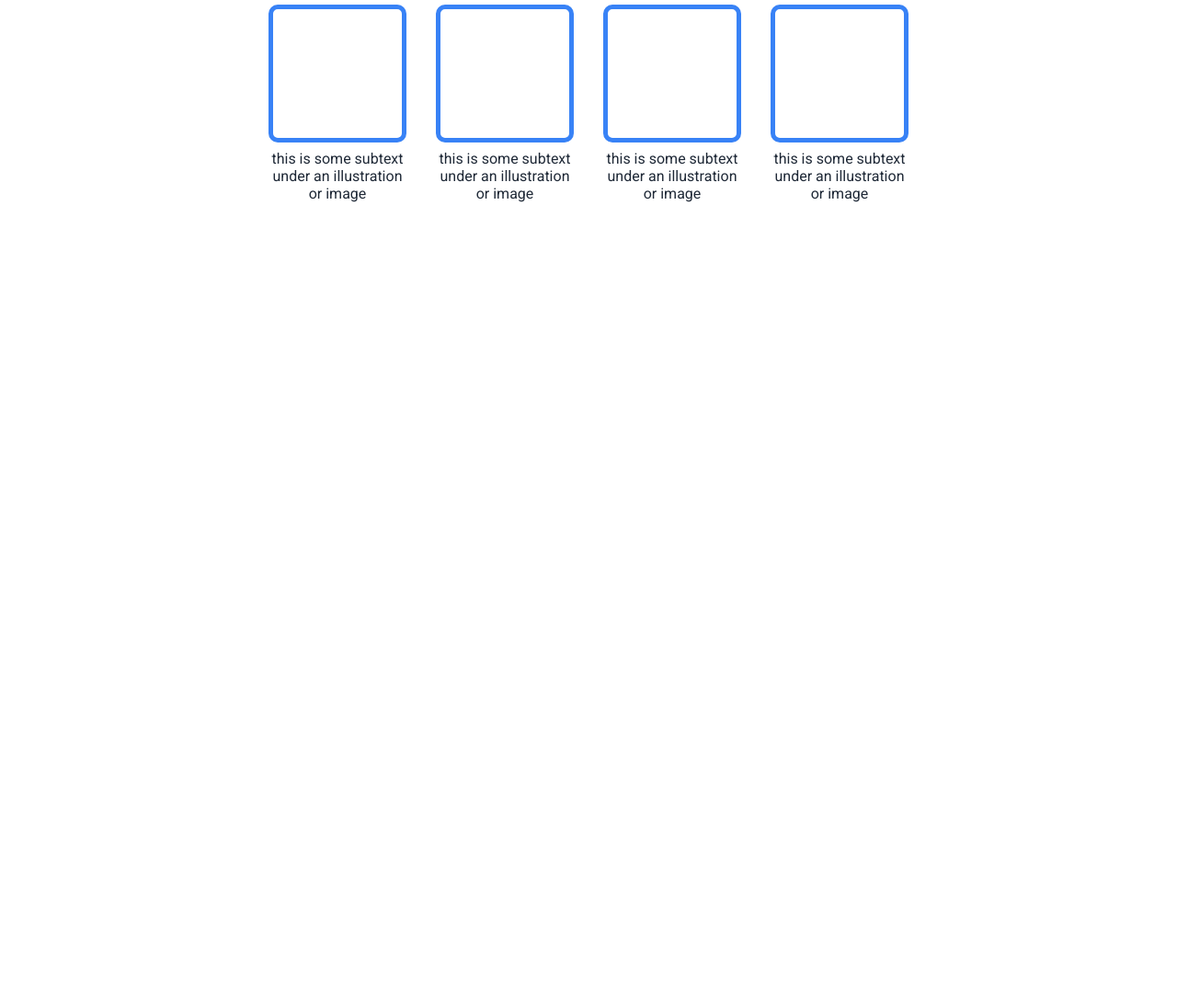
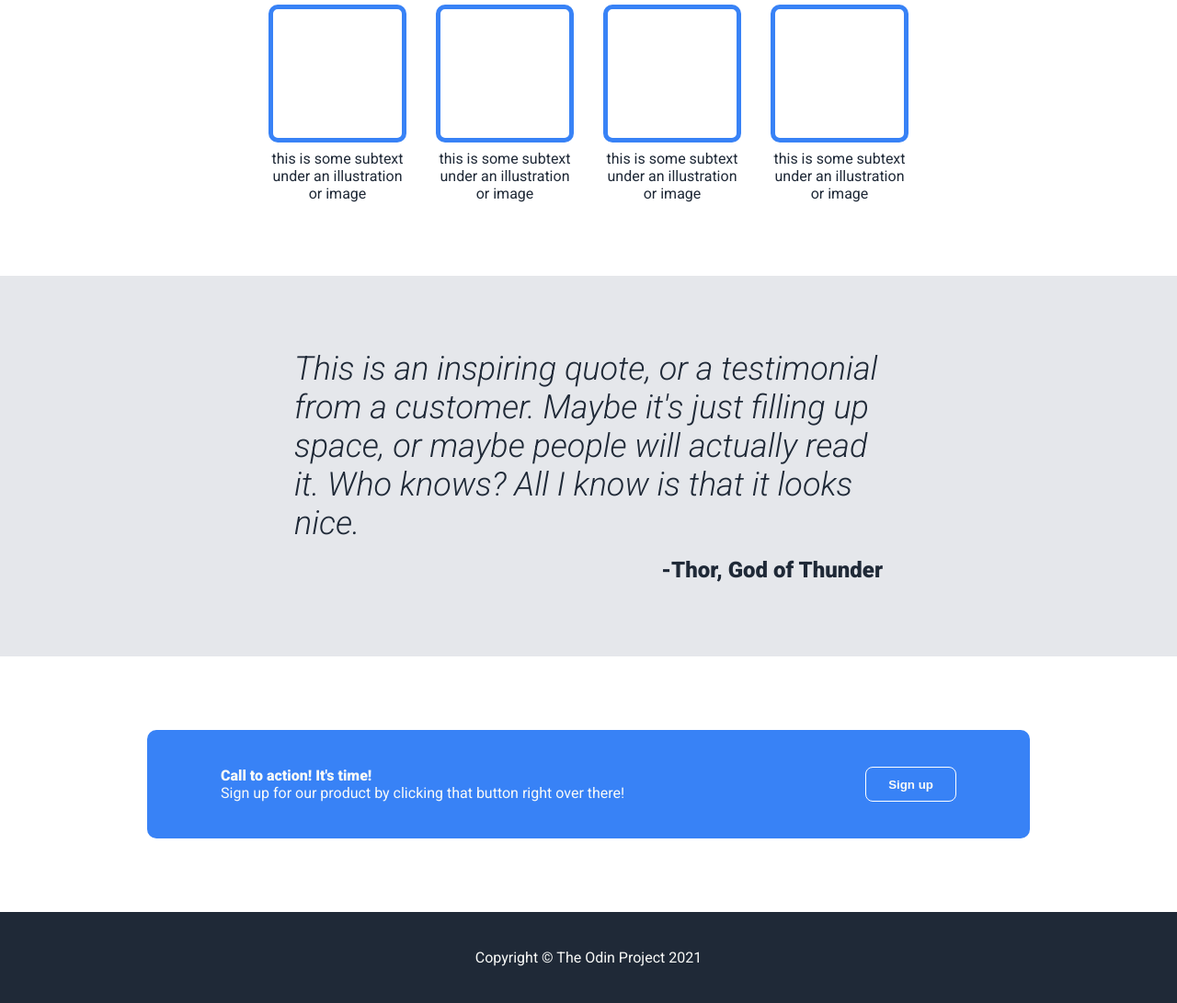
Before and after one commit to frayded/landing-page-odin, a plain HTML site: page index.html in a window 1280 px wide. Shown: the part 559-1650 px from the top of the page at 92% size. Before the commit the page ends 859 px from the top, so only its background shows below. Drawn offline with Linux system fonts and the light colour scheme.

Commit message:
Added cta and footer

```diff
--- a/index.html
+++ b/index.html
@@ -52,5 +52,28 @@
         </div>
       </div>
     </div>
+
+    <div class="quote-section">
+      <p class="says-quote">
+        This is an inspiring quote, or a testimonial from a customer. Maybe it's
+        just filling up space, or maybe people will actually read it. Who knows?
+        All I know is that it looks nice.
+      </p>
+      <p class="author-quote">-Thor, God of Thunder</p>
+    </div>
+
+    <div class="cta-section">
+      <div class="container-cta">
+        <div class="banner-cta">
+          <p>Call to action! It's time!</p>
+          <p>
+            Sign up for our product by clicking that button right over there!
+          </p>
+        </div>
+        <button class="signup">Sign up</button>
+      </div>
+    </div>
+
+    <div class="footer">Copyright &copy; The Odin Project 2021</div>
   </body>
 </html>
--- a/styles.css
+++ b/styles.css
@@ -22,13 +22,19 @@ button {
   display: inline-block;
   border: none;
   border-radius: 8px;
+  padding: 4px 12px;
+}
+
+button:hover {
+  cursor: pointer;
 }
 
 /* grouped general components */
 
 .header-hero,
 .content-hero,
-.random-info {
+.random-info,
+.quote-section {
   padding: 0 140px 80px;
 }
 
@@ -87,6 +93,8 @@ button {
   font-size: 18px;
   font-weight: 300;
   color: #e5e7eb;
+
+  margin-bottom: 16px;
 }
 
 .signup {
@@ -145,3 +153,71 @@ button {
   border: 5px solid #3882f6;
   border-radius: 10px;
 }
+
+/* quote section */
+.quote-section {
+  background-color: #e5e7eb;
+
+  padding: 80px 320px;
+
+  display: flex;
+  flex-direction: column;
+  justify-content: center;
+  gap: 16px;
+}
+
+.says-quote {
+  display: flex;
+  justify-content: center;
+  align-items: center;
+
+  font-size: 36px;
+  font-weight: 300;
+  font-style: italic;
+  color: #1f2937;
+}
+
+.author-quote {
+  text-align: right;
+  font-size: 24px;
+  font-weight: 800;
+  color: #1f2937;
+}
+
+/* cta section */
+.cta-section {
+  background-color: #fff;
+  padding: 80px 160px;
+}
+
+.container-cta {
+  background-color: #3882f6;
+  padding: 40px 80px;
+  border-radius: 10px;
+
+  display: flex;
+  justify-content: space-between;
+}
+
+.container-cta .signup {
+  border: 1px solid #fff;
+}
+
+.banner-cta {
+  color: #f9faf8;
+}
+
+.banner-cta p:nth-of-type(1) {
+  font-weight: 800;
+}
+
+/* footer */
+.footer {
+  background-color: #1f2937;
+  color: #f9faf8;
+  padding: 40px 80px;
+
+  display: flex;
+  justify-content: center;
+  align-items: center;
+}
```
